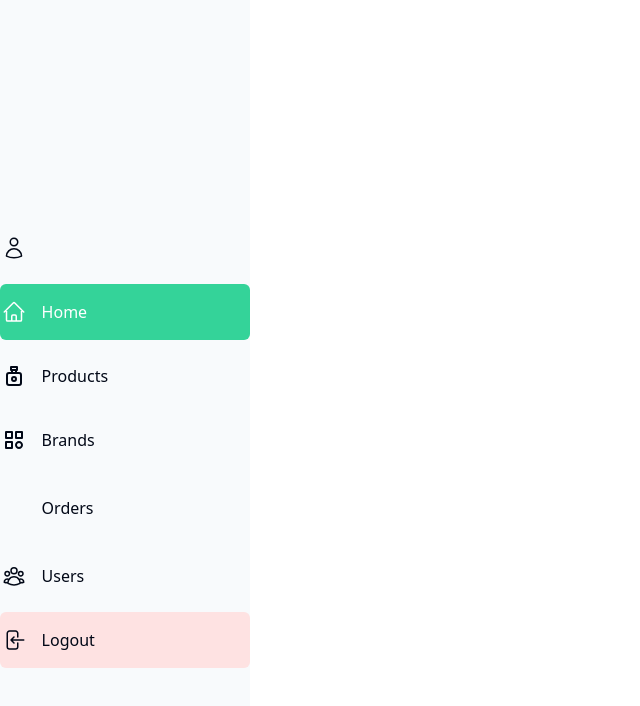
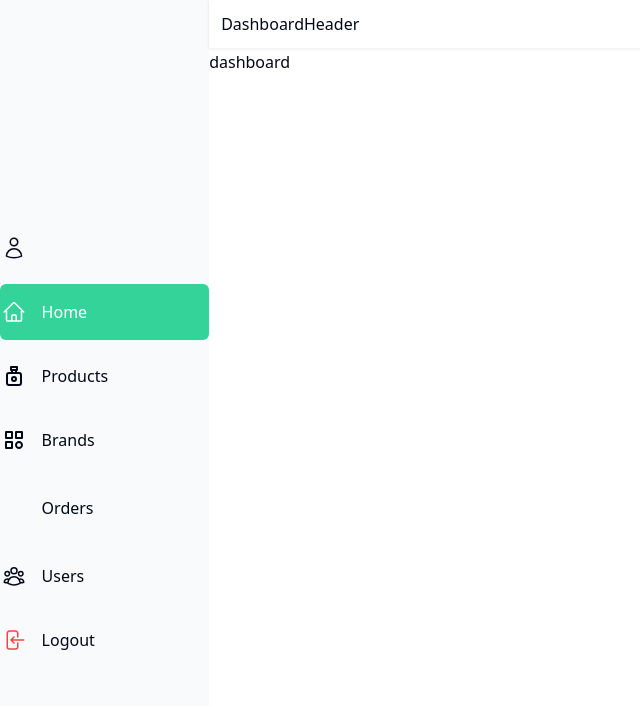
Before and after one commit to rafik-ben1/Online-perfumes-shop, a React (Vite) app in the folder client/: page /dashboard in a window 1280 px wide. Shown: the top 706 px of the page, without its empty margins (0-640 px from the left). Built offline with nearby package versions, Linux system fonts and the light colour scheme; some icons are missing.

Commit message:
ui update

```diff
--- a/client/src/App.tsx
+++ b/client/src/App.tsx
@@ -13,6 +13,7 @@ import { Products } from "./pages/admin/Products"
 import Brands from "./pages/admin/Brands"
 import Orders from "./pages/admin/Orders"
 import Users from "./pages/admin/Users"
+import DashLayout from "./pages/admin/DashLayout"
 function App() {
 
   return (
@@ -29,7 +30,7 @@ function App() {
      <Route path="/login" element={<Login/>} />
      <Route path="/register" element={<Register/>} />
 
-  <Route  path="/dashboard" element={<Dashboard/>} >
+  <Route  path="/dashboard" element={<DashLayout/>} >
      <Route index element={ <Dashboard/> } />
      <Route path="products" element={ <Products/> } />
      <Route path="brands" element={ <Brands/> } />
--- /dev/null
+++ b/client/src/components/DashboardHeader.tsx
@@ -0,0 +1,8 @@
+
+const DashboardHeader = () => {
+  return (
+    <header className="shadow p-3" >DashboardHeader</header>
+  )
+}
+
+export default DashboardHeader
--- a/client/src/components/DashboardSide.tsx
+++ b/client/src/components/DashboardSide.tsx
@@ -1,10 +1,10 @@
-import {useContext} from "react"
+import React,{useContext} from "react"
 import { Link,useLocation} from "react-router-dom"
 import {HiOutlineUser} from 'react-icons/hi2'
 import { HiOutlineArrowLeftOnRectangle } from "react-icons/hi2";
 
-import { DashboardNavs } from "@/utils/constants"
-import { UserContext } from "@/context/UserContextProvider"
+import { DashboardNavs } from "../utils/constants"
+import { UserContext } from "../context/UserContextProvider"
 export const DashboardSide = () => {
     const path = useLocation().pathname
     const {user} = useContext(UserContext)
@@ -22,7 +22,7 @@ export const DashboardSide = () => {
 
  )
     } )}
-<li className="dashnav bg-red-100 hover:bg-red-300 mt-10 ">  <span className="text-2xl" > <HiOutlineArrowLeftOnRectangle /> </span>  <Link to='/home' > Logout</Link>   </li>
+<li className="dashnav  hover:bg-red-50 mt-10 ">  <span className="text-2xl text-red-500 " > <HiOutlineArrowLeftOnRectangle /> </span>  <Link to='/home' > Logout</Link>   </li>
 </ul>
     </aside>
   )
--- a/client/src/pages/admin/DashLayout.tsx
+++ b/client/src/pages/admin/DashLayout.tsx
@@ -1,7 +1,16 @@
+import {Outlet} from "react-router-dom"
+import DashboardHeader from "@/components/DashboardHeader"
+import { DashboardSide } from "@/components/DashboardSide"
 
 const DashLayout = () => {
   return (
-    <div>DashLayout</div>
+    <main className="flex w-full h-screen" >
+    <DashboardSide/>
+    <div className="flex flex-col divide-y-2 divide-stone-100 di w-full " >
+<DashboardHeader />
+<Outlet/>
+    </div>
+  </main>
   )
 }
 
--- a/client/src/pages/admin/Dashboard.tsx
+++ b/client/src/pages/admin/Dashboard.tsx
@@ -1,10 +1,9 @@
-import { DashboardSide } from "@/components/DashboardSide"
 
 const Dashboard = () => {
   return (
-    <main>
-      <DashboardSide/>
-    </main>
+    <div>
+      dashboard
+    </div>
   )
 }
 
```
Also changed, not shown: client/src/index.css (line endings or trailing spaces), 1 other file (tests, documents, lock files or other folders).
